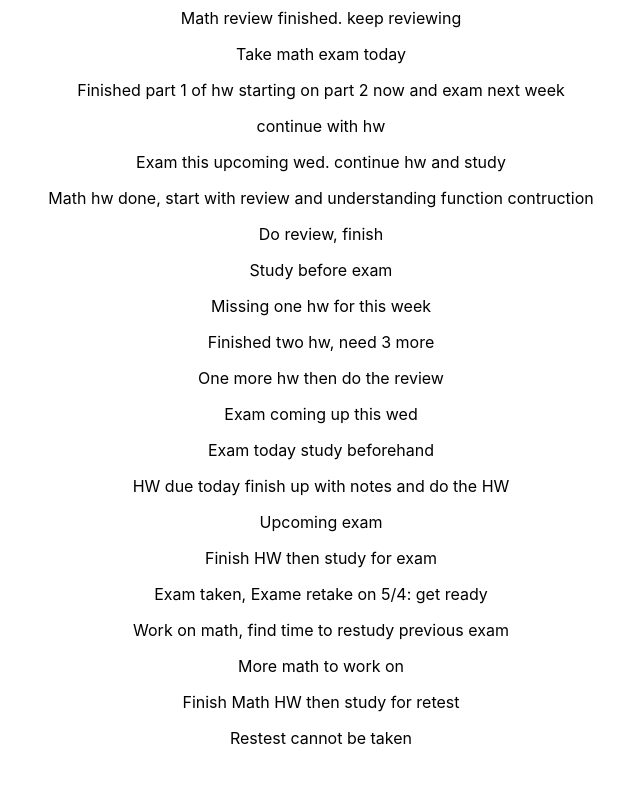
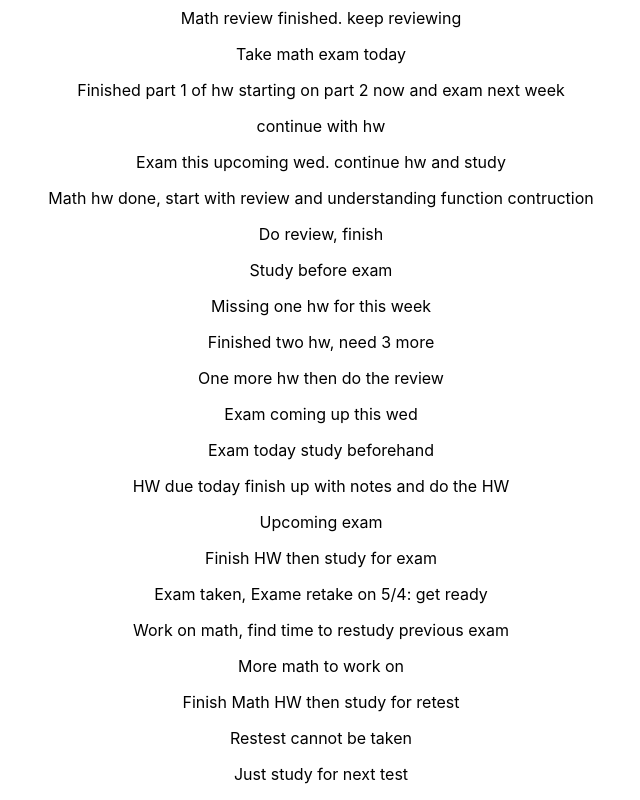
Before and after one commit to jsoomie/school-notebook, a React (Create React App) app: page /math in a window 1280 px wide. Shown: the part 686-1486 px from the top of the page, without its empty margins (319-959 px from the left). Before the commit the page ends 1450 px from the top, so only its background shows below. Built offline with nearby package versions, Linux system fonts and the light colour scheme.

Commit message:
chore: update math

```diff
--- a/src/pages/Math/Math.tsx
+++ b/src/pages/Math/Math.tsx
@@ -44,6 +44,7 @@ export const Math = () => {
       <p>More math to work on</p>
       <p>Finish Math HW then study for retest</p>
       <p>Restest cannot be taken</p>
+      <p>Just study for next test</p>
     </div>
   );
 };
```
